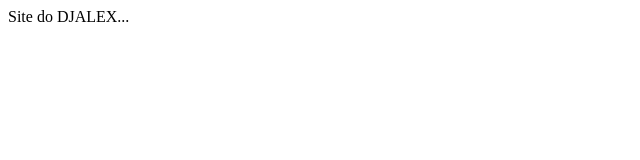
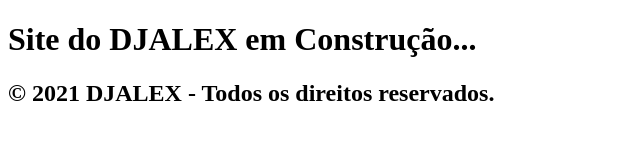
Before and after one commit to djalex/djalex.github.io, a plain HTML site: page index.html in a window 1280 px wide. Shown: the whole page, without its empty margins (0-640 px from the left). Drawn offline with Linux system fonts and the light colour scheme.

Commit message:
Update index.html

```diff
--- a/index.html
+++ b/index.html
@@ -5,7 +5,8 @@
       <title>Site do DJALEX</title>
    </head>
 <body>
-        Site do DJALEX...
+   <h1> Site do DJALEX em Construção...</h1>
+   <h2>© 2021 DJALEX - Todos os direitos reservados.</h2>
 </body>
 
 </html
```
